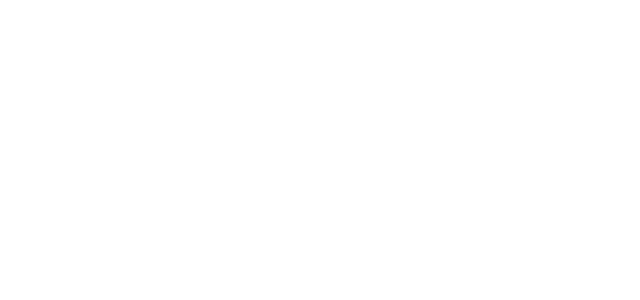
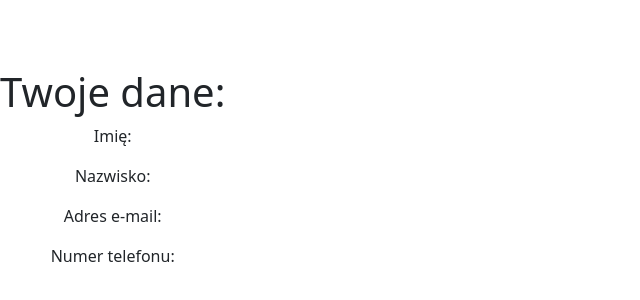
Before and after one commit to bedziox/KleskaProjekt, a React (Vite) app in the folder frontend/: page /myaccount in a window 1280 px wide. Before the commit this address had no page. Shown: the part 224-524 px from the top of the page, without its empty margins (0-640 px from the left). Built offline with nearby package versions, Linux system fonts and the light colour scheme.

Commit message:
FEAT: dodanie podstawowego UserPanel, usunięcie niepotrzebnych zmiennych z context, przygotowania pod authContext

```diff
--- a/frontend/package.json
+++ b/frontend/package.json
@@ -13,6 +13,7 @@
     "@ant-design/icons": "^5.5.1",
     "@popperjs/core": "^2.11.8",
     "antd": "^5.21.5",
+    "axios": "^1.7.7",
     "bootstrap": "^5.3.3",
     "react": "^18.3.1",
     "react-bootstrap": "^2.10.5",
--- a/frontend/src/App.tsx
+++ b/frontend/src/App.tsx
@@ -1,16 +1,22 @@
 import './App.css'
 import { BrowserRouter as Router, Routes, Route } from "react-router-dom"
 import Home from './pages/Home/Home.tsx'
-import Topbar from './components/Topbar/Topbar.tsx'
 import HomeLogged from './pages/HomeLogged/HomeLogged.tsx'
+import UserPanel from './pages/UserPanel/UserPanel.tsx'
+import { AuthProvider } from './context/AuthContext.tsx'
 
 function App() {
   return (
     <Router>
+      <div className='App'>
+        <AuthProvider>
         <Routes>
           <Route path="/" element={<Home />} />
           <Route path="/home" element={<HomeLogged />} />
+          <Route path="/myaccount" element={<UserPanel />} />
         </Routes>
+        </AuthProvider>
+      </div>
     </Router>
   )
 }
--- a/frontend/src/components/Login/Login.tsx
+++ b/frontend/src/components/Login/Login.tsx
@@ -1,17 +1,17 @@
 import { ChangeEvent, useState, FormEvent } from 'react';
 import { Button, Modal, Form, Input } from 'antd';
 import './Login.scss';
+import axios from 'axios';
+import { useAuth } from '../../context/AuthContext.tsx';
 
 function Login() {
     const [showModal, setShowModal] = useState<boolean>(true);
     const [formData, setFormData] = useState<{
         email: string;
         password: string;
-        repeatPassword: string;
     }>({
         email: '',
         password: '',
-        repeatPassword: ''
     });
 
     const handleChangeForm = (e: ChangeEvent<HTMLInputElement>) => {
@@ -22,9 +22,18 @@ function Login() {
         });
     };
 
-    const handleSubmitForm = (e: FormEvent<HTMLFormElement>) => {
+    const { login } = useAuth();
+
+    const handleSubmitForm = async (e: FormEvent<HTMLFormElement>) => {
         e.preventDefault();
         console.log('Form Data:', formData);
+        const res = await axios.post("http://localhost:8080/auth/login", formData)
+        if (res.status === 200) {
+            console.log(res)
+            login(res)
+        } else {
+            console.error(res)
+        }
     };
 
     return (
--- a/frontend/src/components/Register/Register.tsx
+++ b/frontend/src/components/Register/Register.tsx
@@ -1,6 +1,6 @@
 import { ChangeEvent, useState, FormEvent } from 'react';
 import { Button, Modal, Form, Input } from 'antd';
-//import axios from 'axios';
+import axios from 'axios';
 import './Register.scss';
 
 function Register() {
@@ -68,7 +68,7 @@ function Register() {
         };
 
         try {
-            //await axios.post('YOUR_BACKEND_ENDPOINT', userDto);
+            await axios.post('http://localhost:8080/auth/register', userDto);
             console.log('Form data sent successfully:', userDto);
             setShowModal(false);
         } catch (error) {
--- a/frontend/src/components/TopbarLogged/TopbarLogged.tsx
+++ b/frontend/src/components/TopbarLogged/TopbarLogged.tsx
@@ -16,7 +16,7 @@ const TopbarLogged: React.FC = () => {
           <Navbar.Toggle aria-controls="basic-navbar-nav" />
           <Navbar.Collapse id="basic-navbar-nav">
           <Nav  className="ms-auto">
-              <Nav.Link href="#">Moje konto</Nav.Link>
+              <Nav.Link href="/myaccount">Moje konto</Nav.Link>
               <Nav.Link href="#">Zobacz ogłoszenia</Nav.Link>
             </Nav>
             <Nav>
--- a/frontend/src/context/AuthContext.tsx
+++ b/frontend/src/context/AuthContext.tsx
@@ -5,7 +5,7 @@ interface AuthContextType {
   isLoggedIn: boolean;
   userName: string;
   userToken: string | null;
-  login: (res: { data: { userLogin: string; token: string } }) => void;
+  login: (res: { data: { token: string } }) => void;
   logout: () => void;
 }
 
@@ -21,9 +21,8 @@ export const AuthProvider: React.FC<AuthProviderProps> = ({ children }) => {
   const [userToken, setUserToken] = useState<string | null>(null);
   const navigate = useNavigate();
 
-  const login = (res: { data: { userLogin: string; token: string } }) => {
+  const login = (res: { data: { token: string } }) => {
     setIsLoggedIn(true);
-    setUserName(res.data.userLogin);
     setUserToken(res.data.token);
     navigate("/");
   };
--- /dev/null
+++ b/frontend/src/pages/UserPanel/UserPanel.tsx
@@ -0,0 +1,44 @@
+import axios from 'axios'
+import React, { useState } from 'react';
+
+const UserPanel: React.FC = () => {
+    const [userData, setUserData] = useState<{
+        email: string;
+        firstName: string;
+        lastName: string;
+        phoneNumber: {
+            countryCode: string;
+            number: string;
+        }
+    }>({
+        email: '',
+        firstName: '',
+        lastName: '',
+        phoneNumber: {
+            countryCode: '',
+            number: ''
+        }
+    });
+
+    return (
+        <>
+        <div>
+            <h1>Twoje dane:</h1>
+            <p>
+                Imię: {userData.firstName}
+            </p>
+            <p>
+                Nazwisko: {userData.lastName}
+            </p>
+            <p>
+                Adres e-mail: {userData.email}
+            </p>
+            <p>
+                Numer telefonu: {userData.phoneNumber.countryCode} {userData.phoneNumber.number}
+            </p>
+        </div>
+        </>
+    );
+}
+
+export default UserPanel;
```
Also changed, not shown: frontend/src/pages/UserPanel/UserPanel.scss (added), 1 other file (tests, documents, lock files or other folders).
